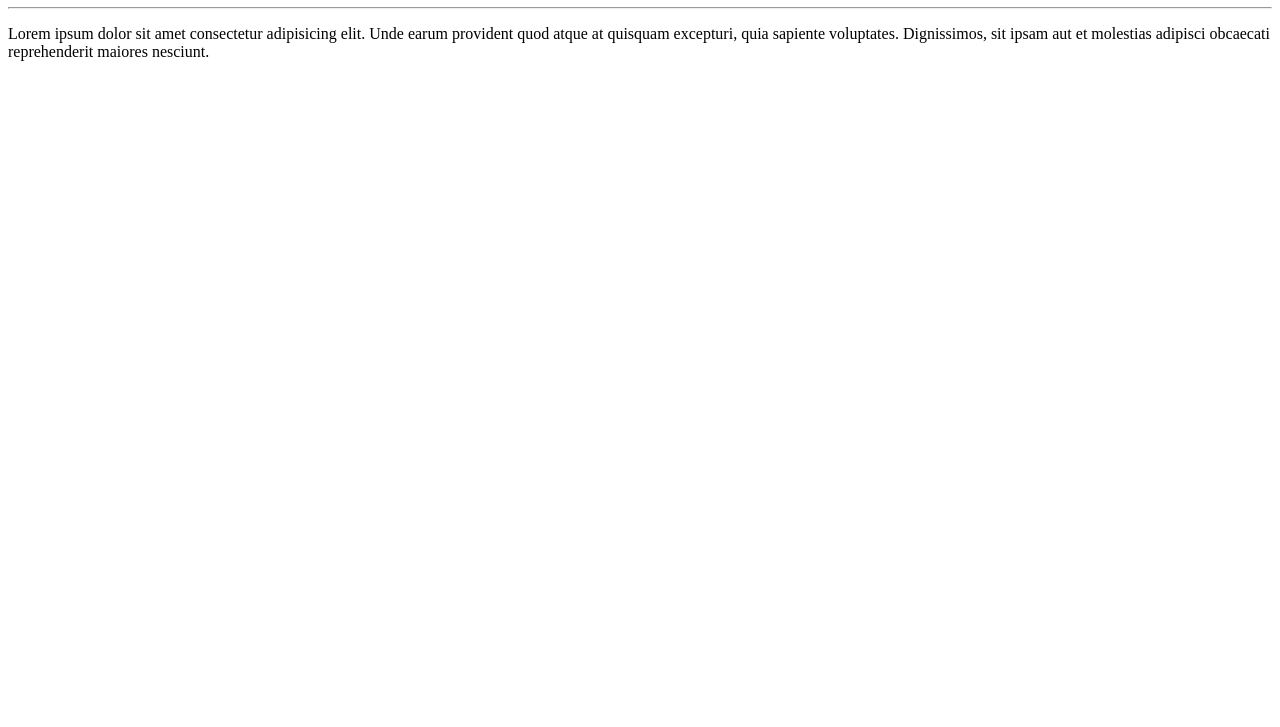
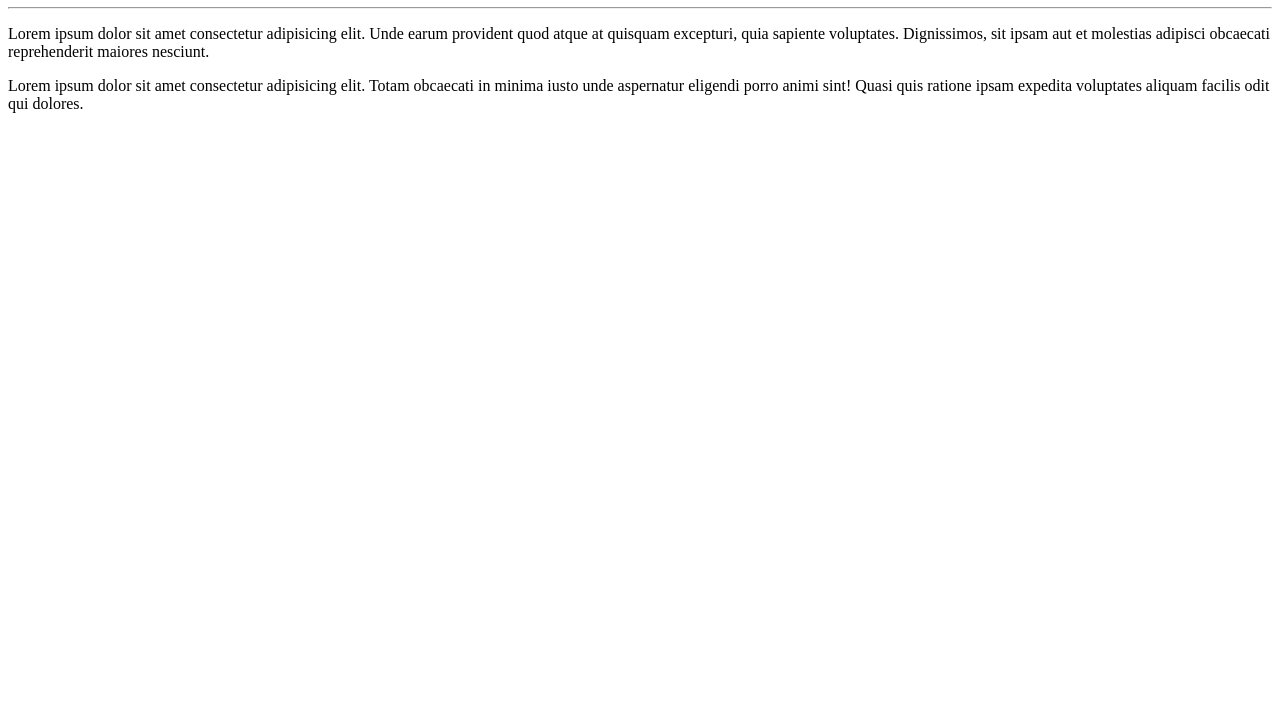
Before and after one commit to Agmar25/Ola-Mundo, a plain HTML site: page site-exemplo/index.html in a window 1280 px wide. Shown: the part 73-800 px from the top of the page. Drawn offline with Linux system fonts and the light colour scheme.

Commit message:
adicionei um parágrafo

```diff
--- a/site-exemplo/index.html
+++ b/site-exemplo/index.html
@@ -11,5 +11,6 @@
     <p>Lorem ipsum dolor sit amet consectetur adipisicing elit.
      Unde earum provident quod atque at quisquam excepturi, quia sapiente voluptates.
      Dignissimos, sit ipsam aut et molestias adipisci obcaecati reprehenderit maiores nesciunt.</p>
+     <p>Lorem ipsum dolor sit amet consectetur adipisicing elit. Totam obcaecati in minima iusto unde aspernatur eligendi porro animi sint! Quasi quis ratione ipsam expedita voluptates aliquam facilis odit qui dolores.</p>
 </body>
 </html>
```
